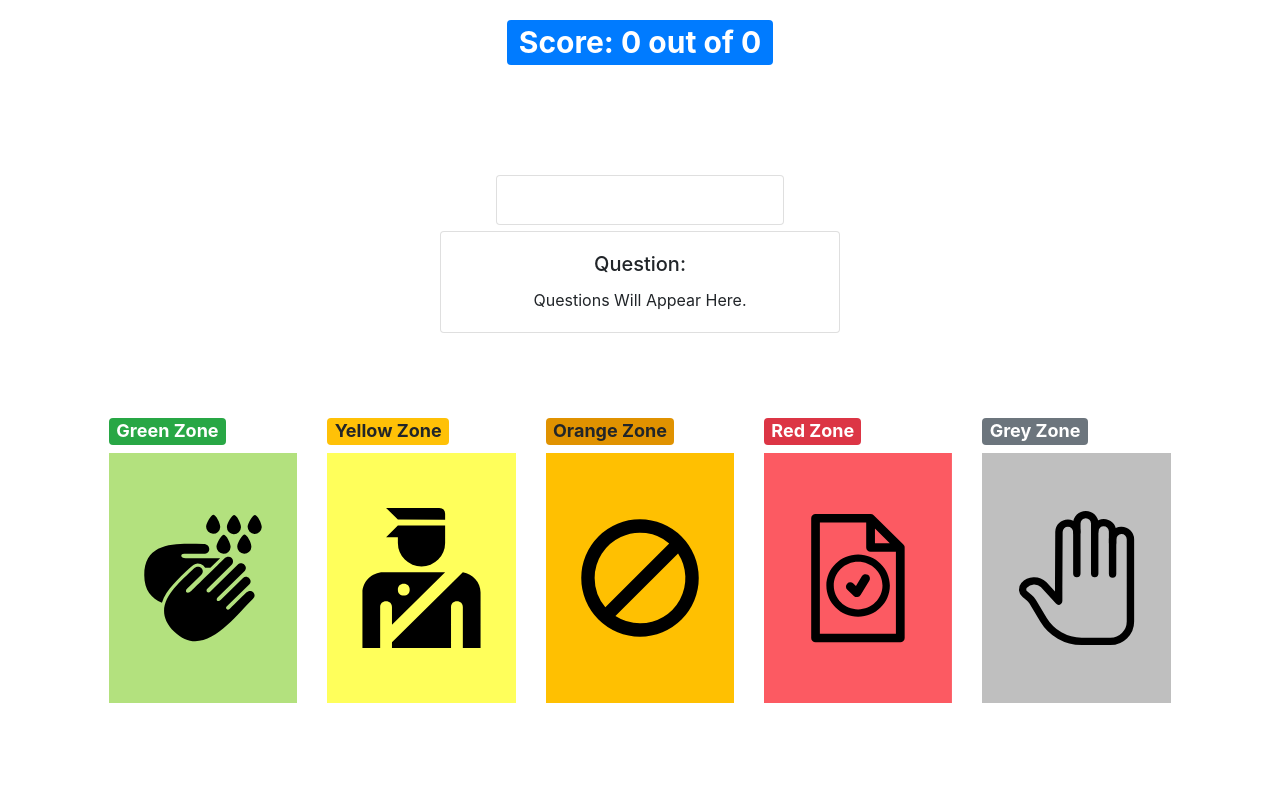
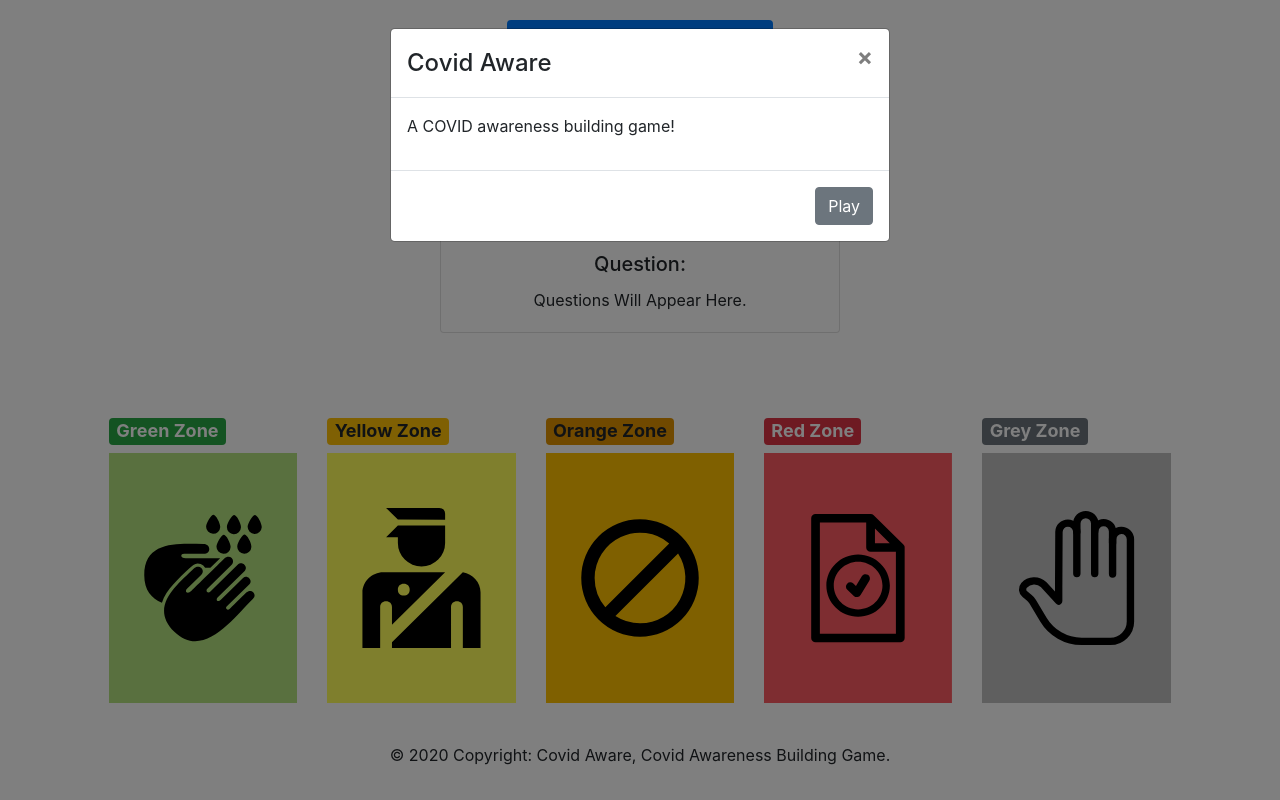
Before and after one commit to skchandon2/CovidAware, a React (Create React App) app in the folder covid-app/: page / in a window 1280 px wide. Built offline with nearby package versions, Linux system fonts and the light colour scheme.

Commit message:
Added Init dialog

```diff
--- a/covid-app/package.json
+++ b/covid-app/package.json
@@ -7,7 +7,9 @@
     "@testing-library/react": "^11.2.2",
     "@testing-library/user-event": "^12.2.2",
     "bootstrap": "^4.5.3",
+    "font-awesome": "^4.7.0",
     "react": "^17.0.1",
+    "react-bootstrap": "^1.4.0",
     "react-dom": "^17.0.1",
     "react-scripts": "4.0.1",
     "web-vitals": "^0.2.4"
--- /dev/null
+++ b/covid-app/src/components/footer.jsx
@@ -0,0 +1,17 @@
+import React, { Component } from 'react';
+import 'bootstrap/dist/css/bootstrap.css';
+
+class Footer extends Component {
+    state = {  }
+    render() {
+        return (
+            <footer className="page-footer font-small blue pt-4">
+            <div className="footer-copyright text-center py-3">
+                © 2020 Copyright: Covid Aware, Covid Awareness Building Game.
+            </div>
+        </footer>
+          );
+    }
+}
+
+export default Footer;
--- /dev/null
+++ b/covid-app/src/components/init.jsx
@@ -0,0 +1,33 @@
+import React, { Component } from 'react';
+import { Modal, Button } from "react-bootstrap";
+import 'bootstrap/dist/css/bootstrap.css';
+
+class Init extends Component {
+    state = {
+        isOpen: true
+      };
+
+    openModal = () => this.setState({ isOpen: true });
+    closeModal = () => this.setState({ isOpen: false });
+
+    render() {
+        return (
+            <Modal show={this.state.isOpen} onHide={this.closeModal} style={{display: "block"}}>
+                <Modal.Header closeButton>
+                    <Modal.Title>Covid Aware</Modal.Title>
+                </Modal.Header>
+
+                <Modal.Body>
+                    <p>A COVID awareness building game!</p>
+                </Modal.Body>
+
+                <Modal.Footer>
+                    <Button variant="secondary" onClick={this.closeModal}>Play</Button>
+                </Modal.Footer>
+            </Modal>
+
+         );
+    }
+}
+
+export default Init;
--- a/covid-app/src/components/selection.jsx
+++ b/covid-app/src/components/selection.jsx
@@ -3,15 +3,18 @@ import 'bootstrap/dist/css/bootstrap.css';
 
 class Selection extends Component {
     state = {  }
+    handleSelection = obj => {
+        console.log('TODO match answer with the question', obj.id);
+    }
     render() {
         return (
             <div className="row">
                     <div className="col-1"></div>
-                    <div className="col-2 wgBtnAsset" id="asset1" data-assettype="1"><h4><span className="badge badge-success">Green Zone</span></h4><img src="images/covid-prevent.svg" /></div>
-                    <div className="col-2 wgBtnAsset" id="asset2" data-assettype="2"><h4><span className="badge badge-warning">Yellow Zone</span></h4><img src="images/covid-protect.svg" /></div>
-                    <div className="col-2 wgBtnAsset" id="asset3" data-assettype="3"><h4><span className="badge badge-warning" style={ { backgroundColor: "rgb(224, 146, 0)" } }>Orange Zone</span></h4><img src="images/covid-restrict.svg" /></div>
-                    <div className="col-2 wgBtnAsset" id="asset4" data-assettype="4"><h4><span className="badge badge-danger">Red Zone</span></h4><img src="images/covid-control.svg" /></div>
-                    <div className="col-2 wgBtnAsset" id="asset5" data-assettype="5"><h4><span className="badge badge-secondary">Grey Zone</span></h4><img src="images/covid-lockdown.svg" /></div>
+                    <div className="col-2 wgBtnAsset" id="asset1" data-assettype="1" onClick={() => this.handleSelection({ id: 1})}><h4><span className="badge badge-success">Green Zone</span></h4><img src="images/covid-prevent.svg" /></div>
+                    <div className="col-2 wgBtnAsset" id="asset2" data-assettype="2" onClick={this.handleSelection}><h4><span className="badge badge-warning">Yellow Zone</span></h4><img src="images/covid-protect.svg" /></div>
+                    <div className="col-2 wgBtnAsset" id="asset3" data-assettype="3" onClick={this.handleSelection}><h4><span className="badge badge-warning" style={ { backgroundColor: "rgb(224, 146, 0)" } }>Orange Zone</span></h4><img src="images/covid-restrict.svg" /></div>
+                    <div className="col-2 wgBtnAsset" id="asset4" data-assettype="4" onClick={this.handleSelection}><h4><span className="badge badge-danger">Red Zone</span></h4><img src="images/covid-control.svg" /></div>
+                    <div className="col-2 wgBtnAsset" id="asset5" data-assettype="5" onClick={this.handleSelection}><h4><span className="badge badge-secondary">Grey Zone</span></h4><img src="images/covid-lockdown.svg" /></div>
                     <div className="col-2"></div>
                 </div>
          );
--- a/covid-app/src/index.js
+++ b/covid-app/src/index.js
@@ -4,15 +4,20 @@ import './index.css';
 import App from './App';
 import reportWebVitals from './reportWebVitals';
 import 'bootstrap/dist/css/bootstrap.css';
+import 'font-awesome/css/font-awesome.css'
 import Score from './components/score';
 import Question from './components/question';
 import Selection from './components/selection';
+import Init from './components/init';
+import Footer from './components/footer';
 
 ReactDOM.render(
   <React.StrictMode>
     <Score />
+    <Init />
     <Question />
     <Selection />
+    <Footer />
   </React.StrictMode>,
   document.getElementById('root')
 );
```
Also changed, not shown: covid-app/src/services/localQuestionService.js (added), 2 other files (tests, documents, lock files or other folders).
